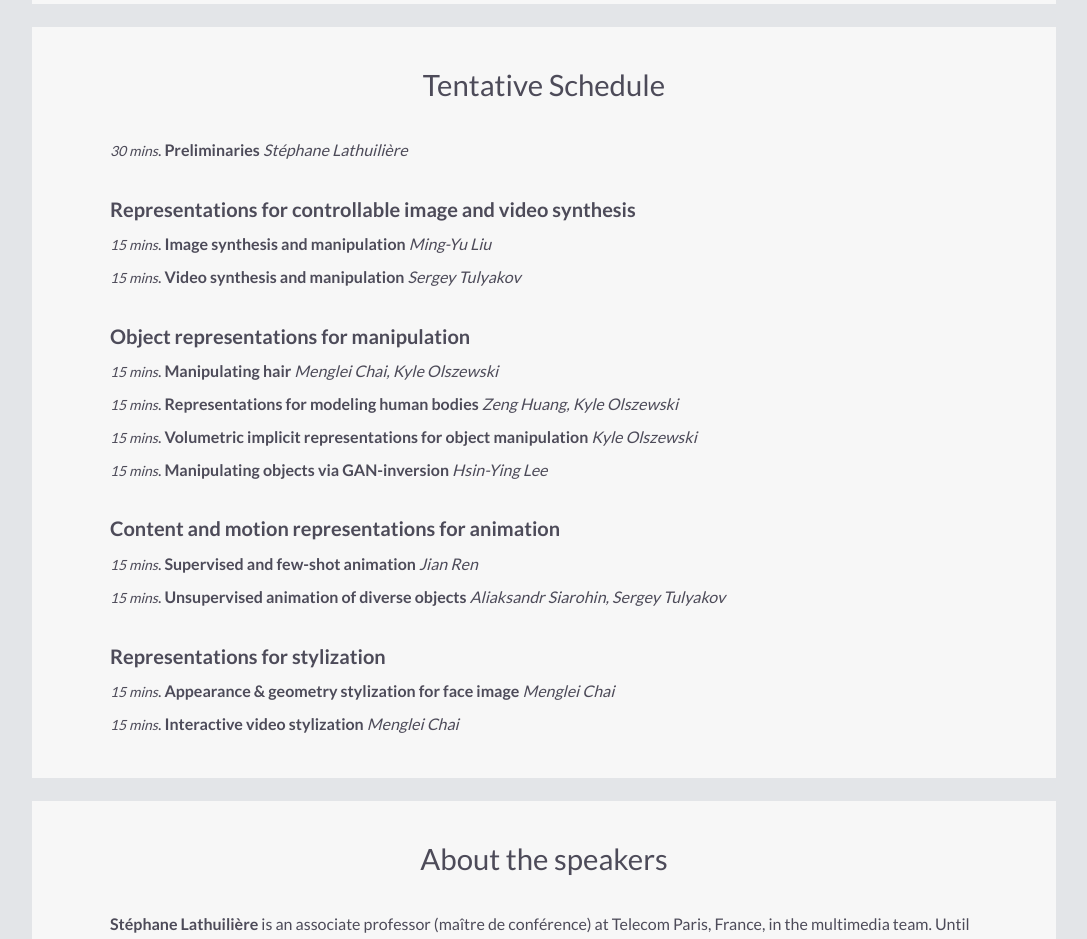
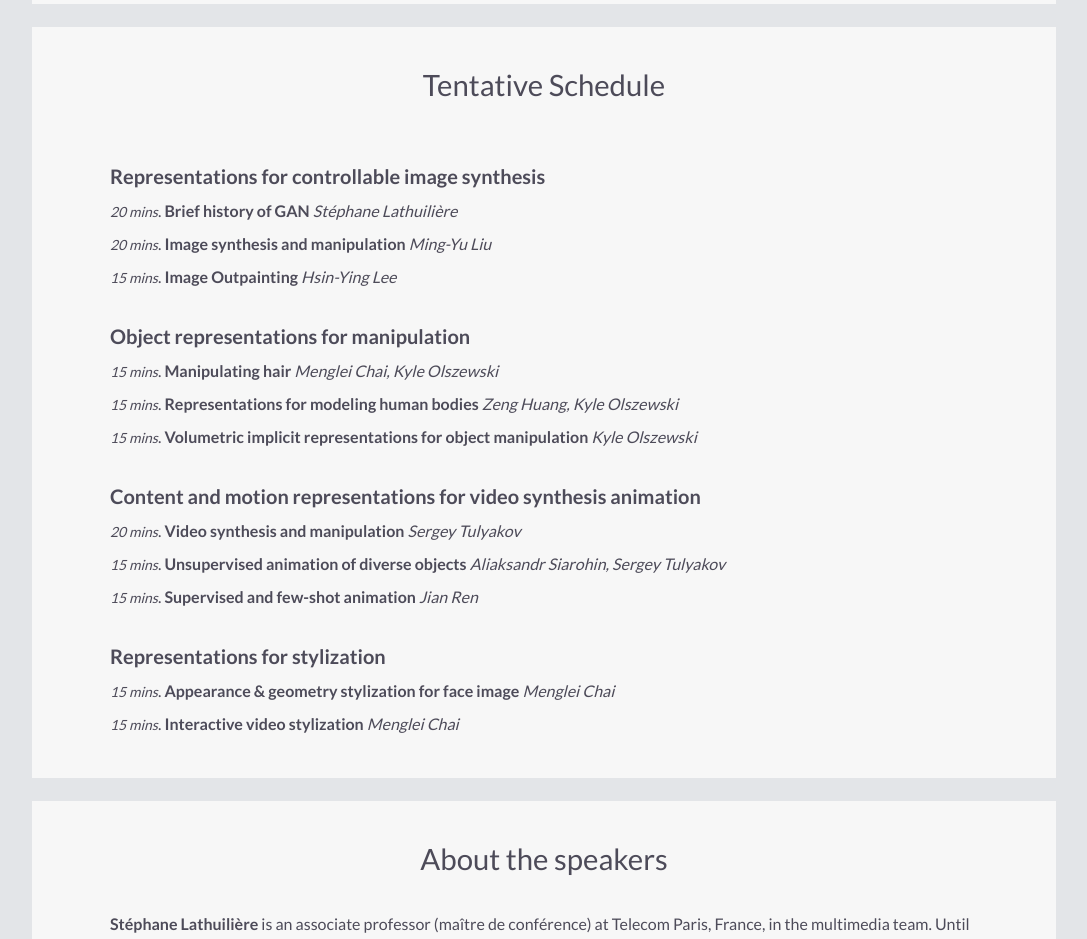
Before and after one commit to snap-research/representations-for-creativity, a plain HTML site: page index.html in a window 1280 px wide. Shown: the part 1900-2839 px from the top of the page, without its empty margins (96-1183 px from the left). Drawn offline with nearby package versions, Linux system fonts and the light colour scheme; a web font is replaced by a local one.

Commit message:
update schedule

```diff
--- a/index.html
+++ b/index.html
@@ -112,21 +112,21 @@
 <div class="container" id="schedule">
   <h2>Tentative Schedule</h2>
     <div class="schedule">
-      <p><span class="announce_date">30 mins</span>. <b>Preliminaries</b> <em>Stéphane Lathuilière</em></p>
       </br>
-      <p style="font-size:20px"><b>Representations for controllable image and video synthesis</b></p>
-      <p><span class="announce_date">15 mins</span>. <b>Image synthesis and manipulation</b> <em>Ming-Yu Liu</em></p>
-      <p><span class="announce_date">15 mins</span>. <b>Video synthesis and manipulation</b> <em>Sergey Tulyakov</em></p>
+      <p style="font-size:20px"><b>Representations for controllable image synthesis</b></p>
+      <p><span class="announce_date">20 mins</span>. <b>Brief history of GAN</b> <em>Stéphane Lathuilière</em></p>
+      <p><span class="announce_date">20 mins</span>. <b>Image synthesis and manipulation</b> <em>Ming-Yu Liu</em></p>
+      <p><span class="announce_date">15 mins</span>. <b>Image Outpainting</b> <em>Hsin-Ying Lee</em></p>
       </br>
       <p  style="font-size:20px"><b>Object representations for manipulation</b></p>
       <p><span class="announce_date">15 mins</span>. <b>Manipulating hair</b> <em>Menglei Chai, Kyle Olszewski</em></p>
       <p><span class="announce_date">15 mins</span>. <b>Representations for modeling human bodies</b> <em>Zeng Huang, Kyle Olszewski</em></p>
       <p><span class="announce_date">15 mins</span>. <b>Volumetric implicit representations for object manipulation</b> <em>Kyle Olszewski</em></p>
-      <p><span class="announce_date">15 mins</span>. <b>Manipulating objects via GAN-inversion</b> <em>Hsin-Ying Lee</em></p>
       </br>
-      <p style="font-size:20px"><b>Content and motion representations for animation</b></p>
+      <p style="font-size:20px"><b>Content and motion representations for video synthesis animation</b></p>
+      <p><span class="announce_date">20 mins</span>. <b>Video synthesis and manipulation</b> <em>Sergey Tulyakov</em></p>
+      <p><span class="announce_date">15 mins</span>. <b>Unsupervised animation of diverse objects</b> <em>Aliaksandr Siarohin, Sergey Tulyakov</em></p>
       <p><span class="announce_date">15 mins</span>. <b>Supervised and few-shot animation</b> <em>Jian Ren</em></p>
-      <p><span class="announce_date">15 mins</span>. <b>Unsupervised animation of diverse objects</b> <em>Aliaksandr Siarohin, Sergey Tulyakov</em></p>
       </br>
       <p style="font-size:20px"><b>Representations for stylization</b></p>
       <p><span class="announce_date">15 mins</span>. <b>Appearance & geometry stylization for face image</b> <em>Menglei Chai</em></p>
```
